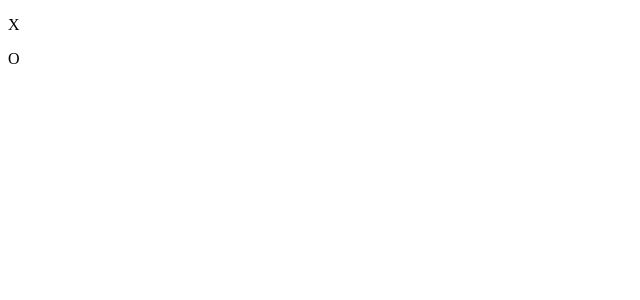
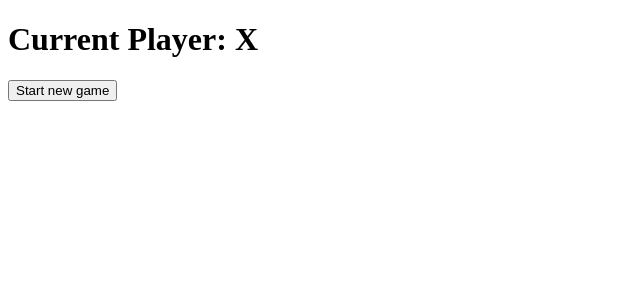
Before and after one commit to gaetanBloch/ng-beginner, an Angular app: page / in a window 1280 px wide. Shown: the top 300 px of the page, without its empty margins (0-640 px from the left). Built offline with nearby package versions, Linux system fonts and the light colour scheme.

Commit message:
feat(board): add board HTML template

```diff
--- a/src/app/app.component.html
+++ b/src/app/app.component.html
@@ -1,3 +1,2 @@
-<app-square value="X"></app-square>
-<app-square [value]="'O'"></app-square>
+<app-board></app-board>
 <router-outlet></router-outlet>
--- a/src/app/board/board.component.html
+++ b/src/app/board/board.component.html
@@ -1 +1,15 @@
-<p>board works!</p>
+<h1>Current Player: {{ player }} </h1>
+
+<button (click)="newGame()">Start new game</button>
+
+<h2>
+    <ng-container *ngIf="winner">Player {{ winner }} wins! </ng-container>
+</h2>
+
+<main>
+    <app-square
+            *ngFor="let square of squares; let i = index"
+            [value]="square"
+            (click)="makeMove(i)">
+    </app-square>
+</main>
```
Also changed, not shown: 2 other files (tests, documents, lock files or other folders).
